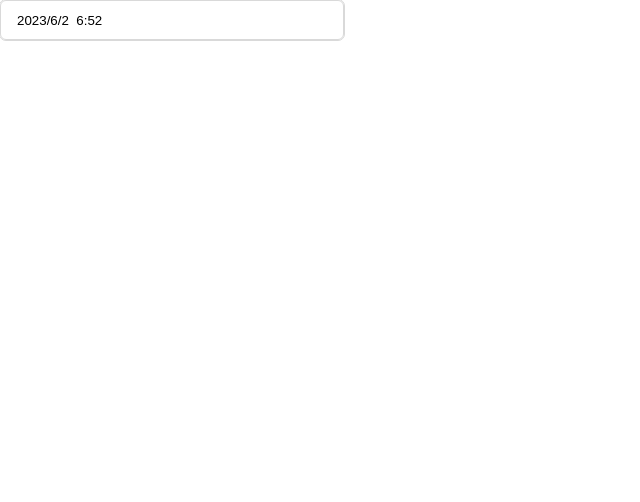
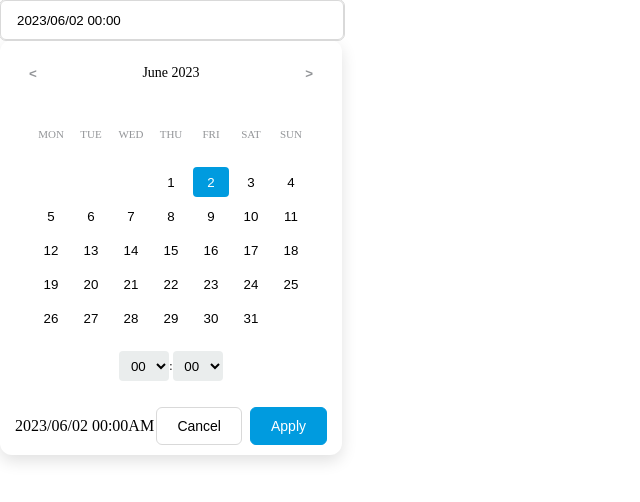
Before and after one commit to snigdho611/custom-react-datepicker, a React (Create React App) app: page / in a window 1280 px wide. Shown: the top 502 px of the page, without its empty margins (0-640 px from the left). Built offline with nearby package versions, Linux system fonts and the light colour scheme.

Commit message:
Updated logic for options in time selection

```diff
--- a/package.json
+++ b/package.json
@@ -19,7 +19,7 @@
     "web-vitals": "^2.1.4"
   },
   "scripts": {
-    "start": "react-scripts start",
+    "start": "PORT=4000 react-scripts start",
     "build": "react-scripts build",
     "test": "react-scripts test",
     "eject": "react-scripts eject"
--- a/src/components/Datepicker/Footer/index.tsx
+++ b/src/components/Datepicker/Footer/index.tsx
@@ -10,7 +10,9 @@ const Footer: React.FC<IFooterProps> = ({ dateObj, handleConfirm, handleCancel }
   return (
     <div className="datepicker_footer">
       <div>
-        {dateObj.year}/{dateObj.month + 1}/{dateObj.date} {dateObj.hours}:{dateObj.minutes}{" "}
+      {`${dateObj.year}/${String(dateObj.month + 1).padStart(2, "0")}/${String(dateObj.date).padStart(2, "0")} ${String(dateObj.hours).padStart(2, "0")}:${
+          String(dateObj.minutes).padStart(2, "0")
+        }`}
         {dateObj.hours > 11 ? "PM" : "AM"}
       </div>
       <div className="datepicker_footer_buttons">
--- /dev/null
+++ b/src/components/Datepicker/Header/index.scss
@@ -0,0 +1,23 @@
+.datepicker {
+  &_header {
+    display: flex;
+    justify-content: space-between;
+    font-size: 14px;
+    // padding-bottom: 37px;
+    width: 296px;
+    padding: 25px 23px 37px 23px;
+    & button {
+      background-color: transparent;
+      color: #939598;
+      font-weight: bold;
+      border: none;
+      cursor: pointer;
+      &:focus {
+        outline: 1px solid #009bdf;
+      }
+      &:hover {
+        outline: 1px solid #009bdf;
+      }
+    }
+  }
+}
--- a/src/components/Datepicker/Header/index.tsx
+++ b/src/components/Datepicker/Header/index.tsx
@@ -7,11 +7,44 @@ interface IHeaderProps {
   onPrev: () => void;
 }
 const Header: React.FC<IHeaderProps> = ({ dateObj, onNext, onPrev }) => {
+  const getMonthName = (monthIndex: number) => {
+    switch (monthIndex) {
+      case 0:
+        return "January";
+      case 1:
+        return "February";
+      case 2:
+        return "March";
+      case 3:
+        return "April";
+      case 4:
+        return "May";
+      case 5:
+        return "June";
+      case 6:
+        return "July";
+      case 7:
+        return "August";
+      case 8:
+        return "September";
+      case 9:
+        return "October";
+      case 10:
+        return "November";
+      case 11:
+        return "December";
+      default:
+        break;
+    }
+  };
+
   return (
     <div className="datepicker_header">
       <button onClick={onPrev}>{"<"}</button>
       <div>
-        {dayjs().locale("en").month(dateObj.month).format("MMMM")} {dateObj.year}
+        {/* {dayjs().locale("en").month(dateObj.month).format("MMMM")}{" "} */}
+        {getMonthName(dateObj.month)} {" "}
+        {dateObj.year}
       </div>
       <button onClick={onNext}>{">"}</button>
     </div>
--- a/src/components/Datepicker/Time/index.tsx
+++ b/src/components/Datepicker/Time/index.tsx
@@ -7,93 +7,17 @@ interface ITimeProps {
   onTimeClickMinute: (minutes: number) => void;
 }
 
-const DatepickerTime: React.FC<ITimeProps> = ({ dateObj, onTimeClickHour, onTimeClickMinute }) => {
-  const hours = [
-    "00",
-    "01",
-    "02",
-    "03",
-    "04",
-    "05",
-    "06",
-    "07",
-    "08",
-    "10",
-    "11",
-    "12",
-    "13",
-    "14",
-    "15",
-    "16",
-    "17",
-    "18",
-    "19",
-    "20",
-    "21",
-    "22",
-    "23",
-  ];
-  const minutes = [
-    "00",
-    "01",
-    "02",
-    "03",
-    "04",
-    "05",
-    "06",
-    "07",
-    "08",
-    "10",
-    "11",
-    "12",
-    "13",
-    "14",
-    "15",
-    "16",
-    "17",
-    "18",
-    "19",
-    "20",
-    "21",
-    "22",
-    "23",
-    "24",
-    "25",
-    "26",
-    "27",
-    "28",
-    "29",
-    "30",
-    "31",
-    "32",
-    "33",
-    "34",
-    "35",
-    "36",
-    "37",
-    "38",
-    "39",
-    "40",
-    "41",
-    "42",
-    "43",
-    "44",
-    "45",
-    "46",
-    "47",
-    "48",
-    "49",
-    "50",
-    "51",
-    "52",
-    "53",
-    "54",
-    "55",
-    "56",
-    "57",
-    "58",
-    "59",
-  ];
+const DatepickerTime: React.FC<ITimeProps> = ({
+  dateObj,
+  onTimeClickHour,
+  onTimeClickMinute,
+}) => {
+  const hours = Array.from({ length: 24 }, (_, index) => index);
+  const minutes = Array.from({ length: 60 }, (_, index) => index);
+  // const hours = Array.from({ length: 10 }, (_, index) => index );
+  // const minutes = Array.from({ length: 10 }, (_, index) => index );
+
+  console.log(dateObj.hours, dateObj.minutes);
 
   return (
     <div className="datepicker_time">
@@ -103,7 +27,8 @@ const DatepickerTime: React.FC<ITimeProps> = ({ dateObj, onTimeClickHour, onTime
       >
         {hours.map((hour) => (
           <option key={hour} value={hour}>
-            {hour}
+            {/* {String(hour).padStart(2, "0")} */}
+            {hour < 10 ? "0" + hour : hour}
           </option>
         ))}
       </select>
@@ -112,8 +37,12 @@ const DatepickerTime: React.FC<ITimeProps> = ({ dateObj, onTimeClickHour, onTime
         onChange={(e) => onTimeClickMinute(parseInt(e.target.value))}
         defaultValue={dateObj.minutes}
       >
-        {minutes.map((hour) => (
-          <option key={hour}>{hour}</option>
+        {minutes.map((minute) => (
+          <option key={minute}>
+            {/* {String(minute).padStart(2, "0")} */}
+            {minute < 10 ? "0" + minute : minute}
+            {/* {minute} */}
+          </option>
         ))}
       </select>
     </div>
--- a/src/components/Datepicker/index.scss
+++ b/src/components/Datepicker/index.scss
@@ -1,17 +1,5 @@
 $cellheight: 30px;
 $cellwidth: 36px;
-
-._input {
-  width: 310px;
-  height: 18px;
-  border: 1px solid #d9d9d9;
-  border-radius: 6px;
-  outline: 1px solid #d9d9d9;
-  padding: 10px 16px;
-  &:hover {
-    cursor: pointer;
-  }
-}
 
 .datepicker {
   font-size: 12px;
@@ -21,11 +9,21 @@ $cellwidth: 36px;
   background-color: white;
   border-radius: 12px;
   box-shadow: 0px 6px 16px #0000001f;
+  &_input {
+    width: 310px;
+    height: 18px;
+    border: 1px solid #d9d9d9;
+    border-radius: 6px;
+    outline: 1px solid #d9d9d9;
+    padding: 10px 16px;
+    &:hover {
+      cursor: pointer;
+    }
+  }
   &_header {
     display: flex;
     justify-content: space-between;
     font-size: 14px;
-    // padding-bottom: 37px;
     width: 296px;
     padding: 25px 23px 37px 23px;
     & button {
--- a/src/components/Datepicker/index.tsx
+++ b/src/components/Datepicker/index.tsx
@@ -11,15 +11,17 @@ const Datepicker = () => {
     date: new Date().getDate(),
     month: new Date().getMonth(),
     year: new Date().getFullYear(),
-    hours: new Date().getHours(),
-    minutes: new Date().getMinutes(),
+    // hours: new Date().getHours(),
+    // minutes: new Date().getMinutes(),
+    hours: 0,
+    minutes: 0,
   });
   const [finalObj, setFinalDateObj] = useState<IDate>({
     date: new Date().getDate(),
     month: new Date().getMonth(),
     year: new Date().getFullYear(),
-    hours: new Date().getHours(),
-    minutes: new Date().getMinutes(),
+    hours: 0,
+    minutes: 0,
   });
   const currentDateObj = useRef<IDate>({
     date: new Date().getDate(),
@@ -79,7 +81,7 @@ const Datepicker = () => {
     setDateObj((prevState) => ({ ...prevState, minutes: minutes }));
   };
 
-  const [open, setOpen] = useState<boolean>(false);
+  const [open, setOpen] = useState<boolean>(true);
 
   const handleConfirm = () => {
     setFinalDateObj(dateObj);
@@ -95,12 +97,12 @@ const Datepicker = () => {
       {/* {dateObj.year}/{dateObj.month + 1}/{dateObj.date} {dateObj.hours}:{dateObj.minutes}{" "} */}
       <input
         type="text"
-        className="_input"
+        className="datepicker_input"
         onClick={() => {
           setOpen(!open);
         }}
-        value={`${finalObj.year}/${finalObj.month + 1}/${finalObj.date}  ${finalObj.hours}:${
-          finalObj.minutes
+        value={`${finalObj.year}/${String(finalObj.month + 1).padStart(2, "0")}/${String(finalObj.date).padStart(2, "0")} ${String(finalObj.hours).padStart(2, "0")}:${
+          String(finalObj.minutes).padStart(2, "0")
         }`}
         // disabled
         readOnly
```
